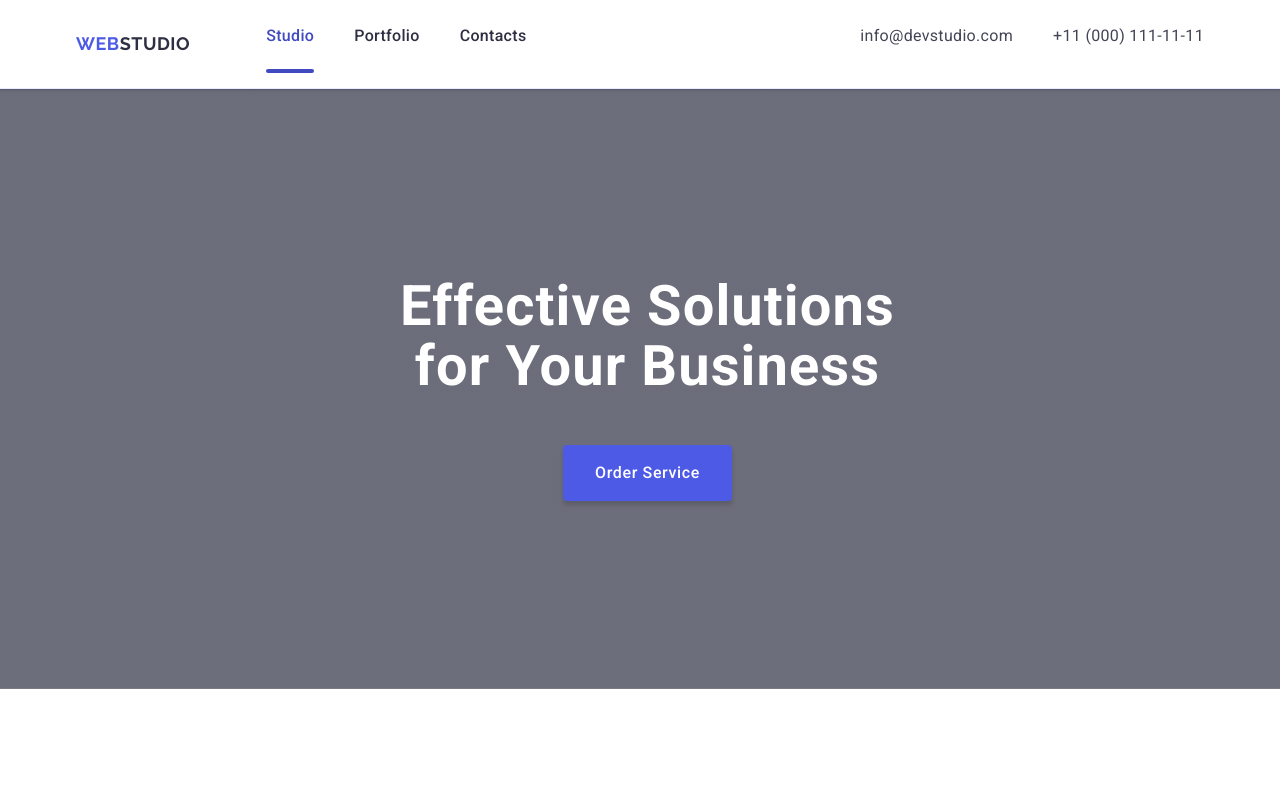
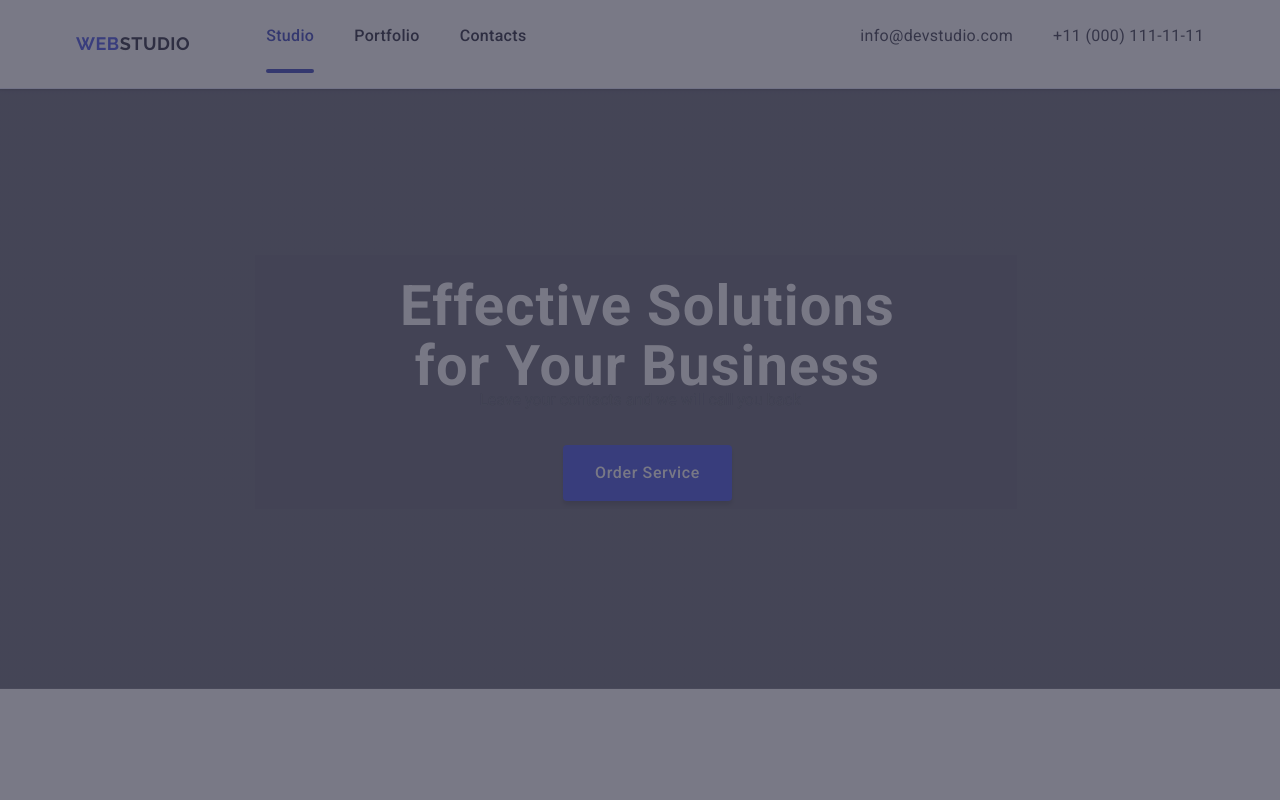
Before and after one commit to Molnia00/goit-markup-hw-05, a plain HTML site: page index.html in a window 1280 px wide. Shown: the top 800 px of the page. Drawn offline with nearby package versions, Linux system fonts and the light colour scheme.

Commit message:
Update style.css

```diff
--- a/css/style.css
+++ b/css/style.css
@@ -554,6 +554,10 @@ background-color: #31d0aa;
 
 .modal-overlay {
     position: fixed;
+    top: 0;
+    left: 0;
+    background: rgba(46, 47, 66, 0.4);
+
     width: 100%;
     height: 100%;
     z-index: 999;
```
